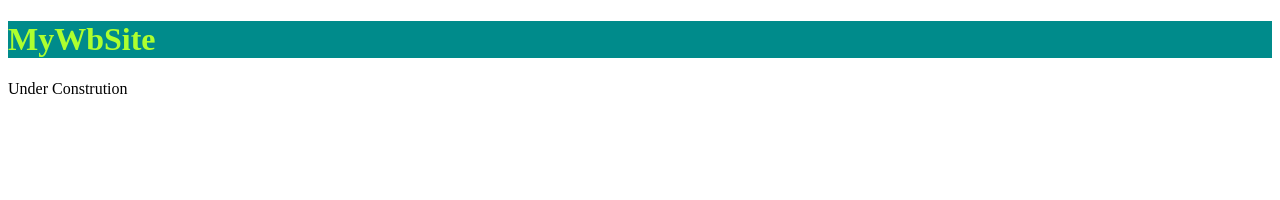
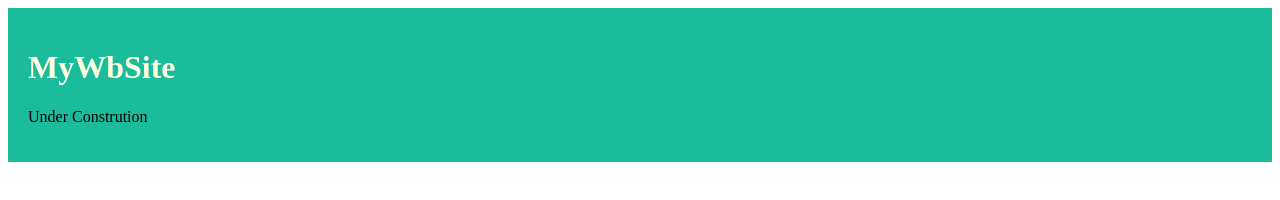
Before and after one commit to NiketanGupta/Mywbsite, a plain HTML site: page index.html in a window 1280 px wide. Drawn offline with Linux system fonts and the light colour scheme.

Commit message:
Update styles.css

```diff
--- a/css/styles.css
+++ b/css/styles.css
@@ -1,11 +1,13 @@
 /* Cascading style sheet  */
 
-h1{
-    align-self: center;
-    color: greenyellow;
-    background-color: darkcyan;
+#my1{
+    color: lightyellow;
 }
+.header{
 
-h2{
-    color: rgb(121, 121, 121);
-}
+    padding: 20px;
+     text-align: center top;
+     background-color: #1abc9c;
+     font-size: 20;
+
+ }
```
